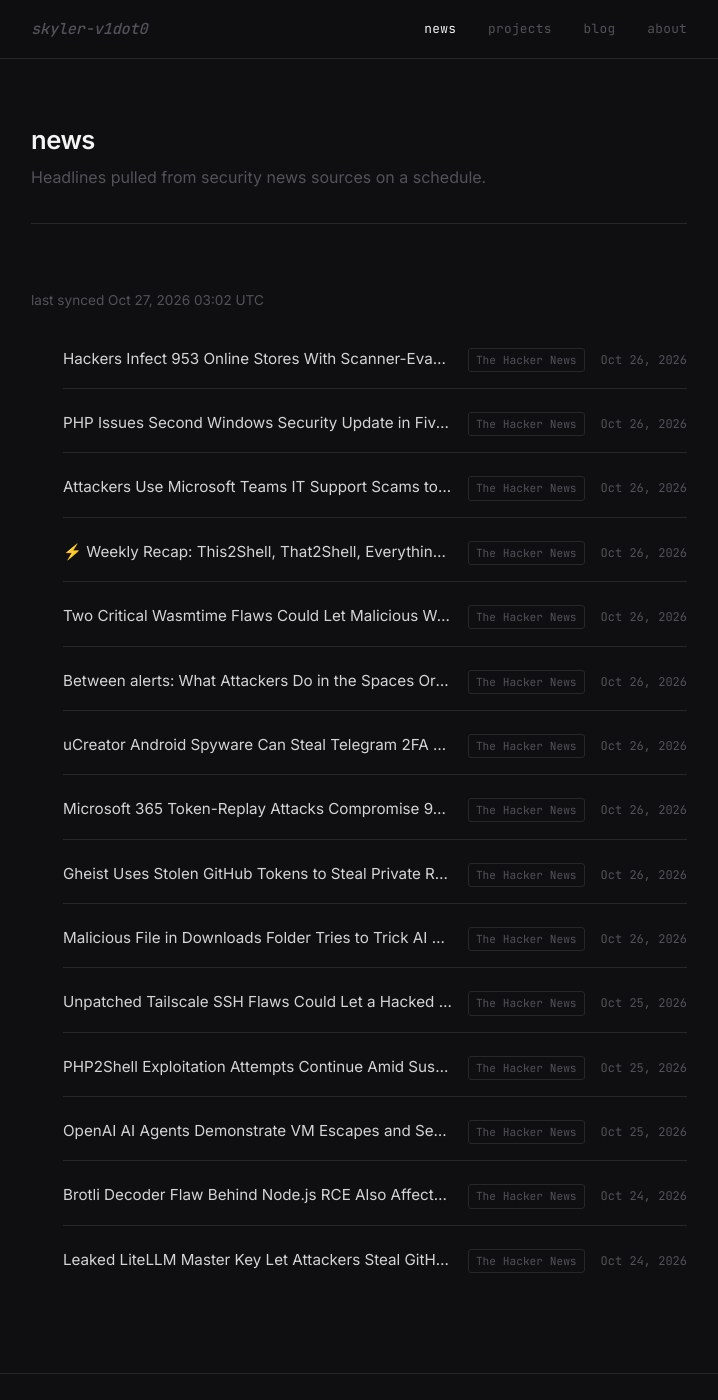
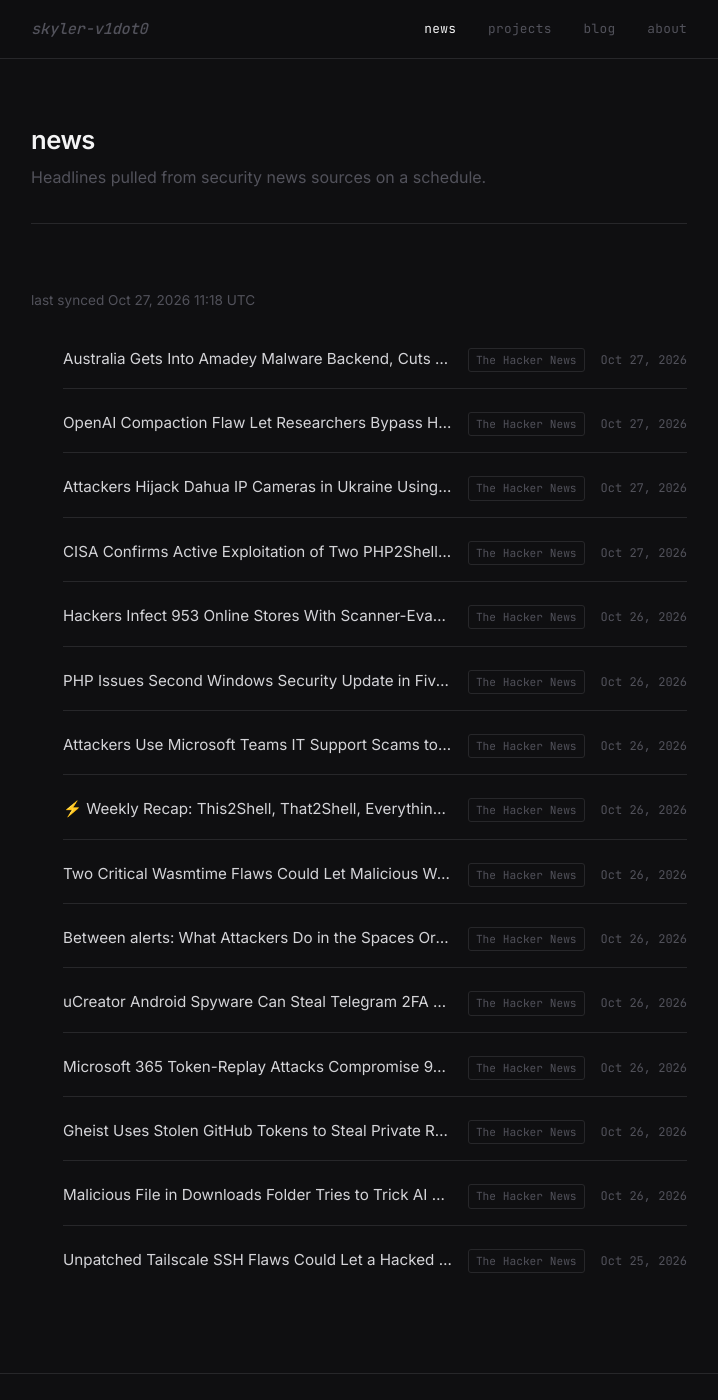
Before and after one commit to skyler-v1dot0/personal-site, a Jekyll site: the page built from news.html, in a window 1280 px wide and 1400 px high. Shown: the whole window, without its empty margins (281-999 px from the left). Built offline with Jekyll 4.4.1, drawn with Linux system fonts in a browser that asks for light colours.

Commit message:
chore: sync news feed [skip ci]

```diff
--- a/_data/news.yml
+++ b/_data/news.yml
@@ -1,6 +1,24 @@
 ---
-updated_at: '2026-10-27T03:02:57Z'
+updated_at: '2026-10-27T11:18:56Z'
 items:
+- title: Australia Gets Into Amadey Malware Backend, Cuts Off Access to 180,000 Infected
+    Computers
+  url: https://thehackernews.com/2026/10/australia-gets-into-amadey-malware.html
+  source: The Hacker News
+  published: '2026-10-27T09:33:06Z'
+- title: OpenAI Compaction Flaw Let Researchers Bypass Hidden Reasoning Protections
+  url: https://thehackernews.com/2026/10/openai-compaction-flaw-let-researchers.html
+  source: The Hacker News
+  published: '2026-10-27T08:22:43Z'
+- title: Attackers Hijack Dahua IP Cameras in Ukraine Using P2P Access and Auth Weaknesses
+  url: https://thehackernews.com/2026/10/attackers-hijack-dahua-ip-cameras-in.html
+  source: The Hacker News
+  published: '2026-10-27T06:34:47Z'
+- title: CISA Confirms Active Exploitation of Two PHP2Shell Flaws Enabling Remote
+    Code Execution
+  url: https://thehackernews.com/2026/10/cisa-confirms-active-exploitation-of.html
+  source: The Hacker News
+  published: '2026-10-27T04:37:59Z'
 - title: Hackers Infect 953 Online Stores With Scanner-Evading JavaScript, Mostly
     on Magento
   url: https://thehackernews.com/2026/10/hackers-infect-953-online-stores-with.html
@@ -53,22 +71,3 @@ items:
   url: https://thehackernews.com/2026/10/unpatched-tailscale-ssh-flaws-could-let.html
   source: The Hacker News
   published: '2026-10-25T17:44:09Z'
-- title: PHP2Shell Exploitation Attempts Continue Amid Suspected N. Korea Global Scanning
-    Activity
-  url: https://thehackernews.com/2026/10/php2shell-exploitation-hits-government.html
-  source: The Hacker News
-  published: '2026-10-25T17:19:46Z'
-- title: OpenAI AI Agents Demonstrate VM Escapes and Secret Cross-Sandbox Communication
-  url: https://thehackernews.com/2026/10/openai-ai-agents-demonstrate-vm-escapes.html
-  source: The Hacker News
-  published: '2026-10-25T06:54:29Z'
-- title: Brotli Decoder Flaw Behind Node.js RCE Also Affects Bun, Python and Other
-    Widely Used Software
-  url: https://thehackernews.com/2026/10/brotli-decoder-flaw-behind-nodejs-rce.html
-  source: The Hacker News
-  published: '2026-10-24T11:09:29Z'
-- title: Leaked LiteLLM Master Key Let Attackers Steal GitHub Tokens and Hijack Release
-    Pipeline
-  url: https://thehackernews.com/2026/10/leaked-litellm-master-key-let-attackers.html
-  source: The Hacker News
-  published: '2026-10-24T11:03:33Z'
```
